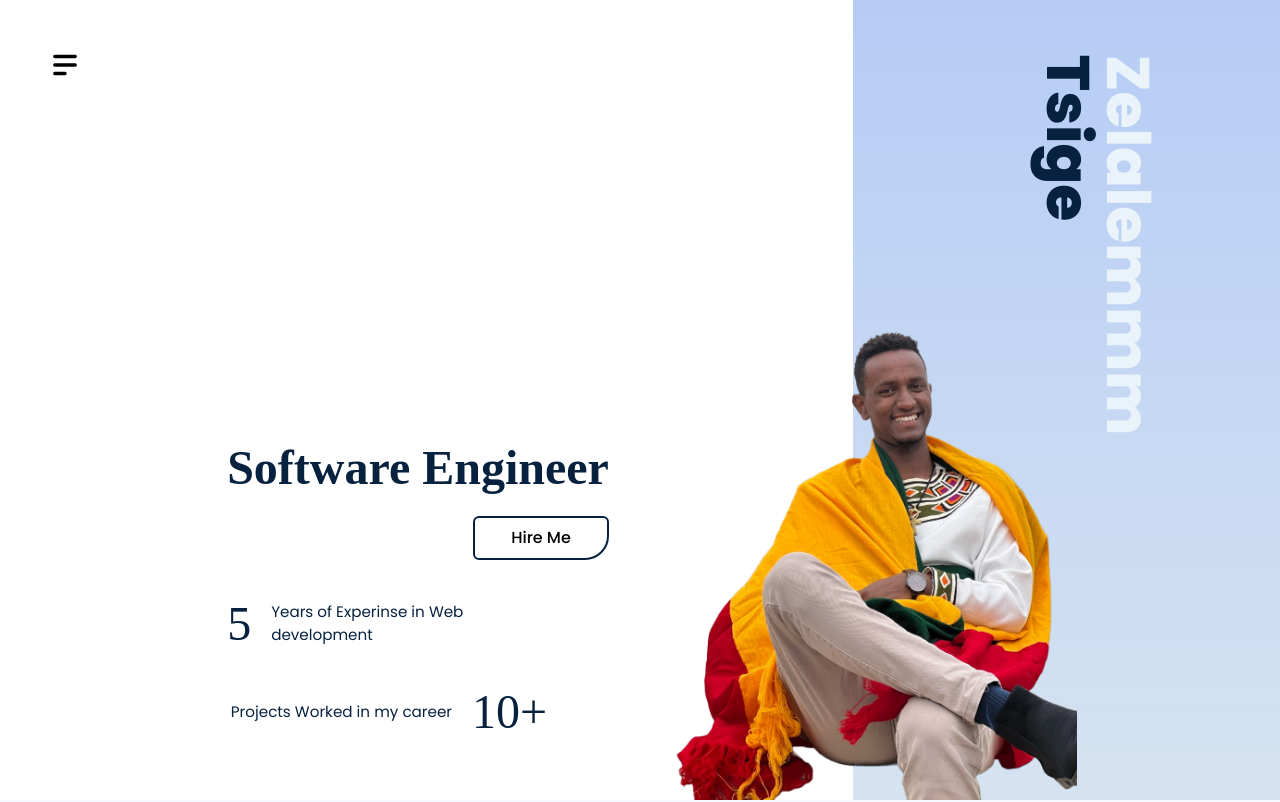
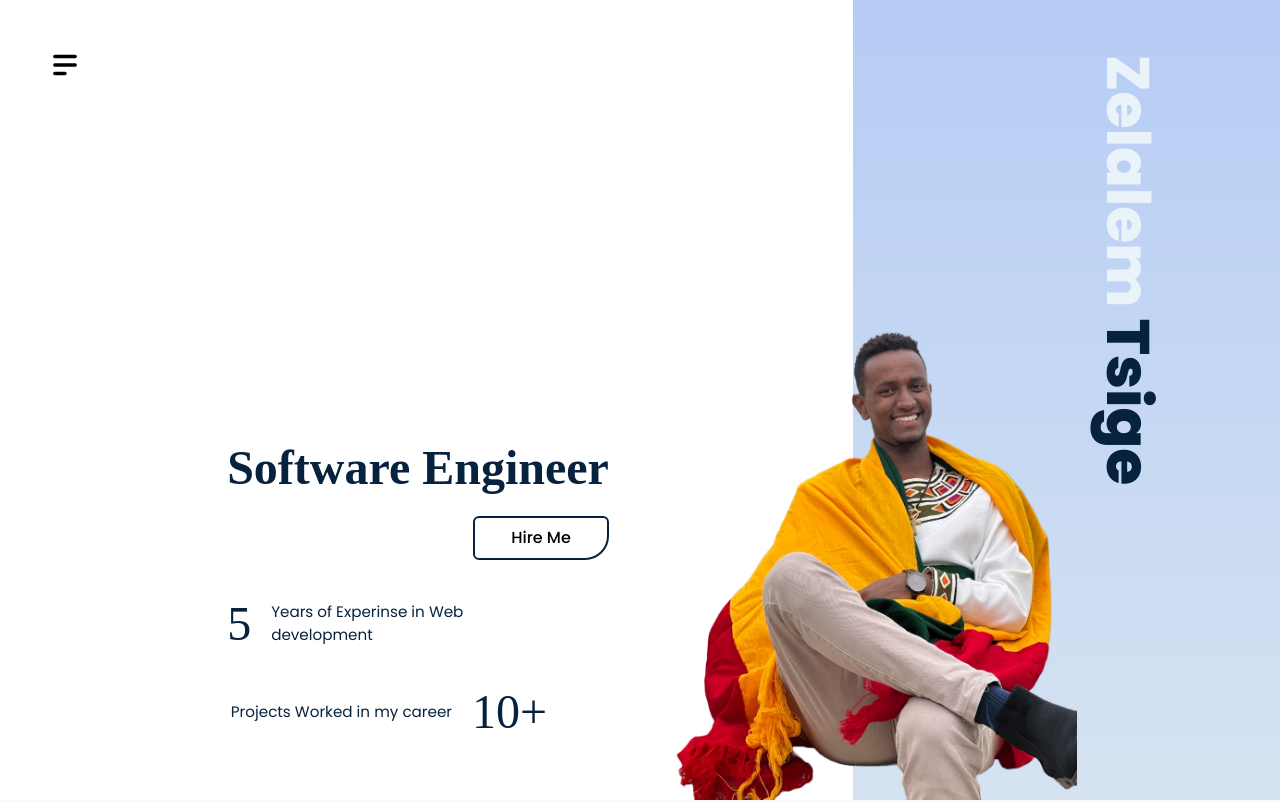
Before and after one commit to zelalem10/https-www.zelalembelayneh.tech-, a React (Vite) app: page / in a window 1280 px wide. Shown: the top 802 px of the page. Built offline with nearby package versions, Linux system fonts and the light colour scheme; a web font is replaced by a local one.

Commit message:
fourth commit

```diff
--- a/src/Content.js
+++ b/src/Content.js
@@ -59,7 +59,7 @@ export const content = {
   ],
   hero: {
     title: "Software Engineer",
-    firstName: "Zelalemmm",
+    firstName: "Zelalem",
     LastName: "Tsige",
     btnText: "Hire Me",
     image: Hero_person,
```
